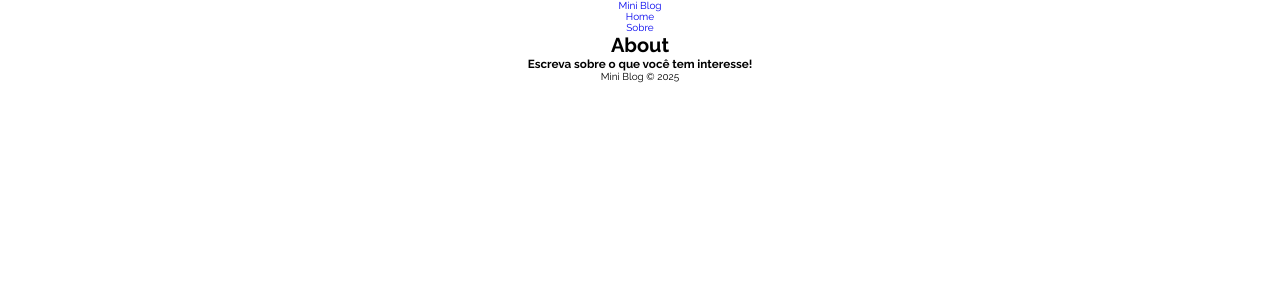
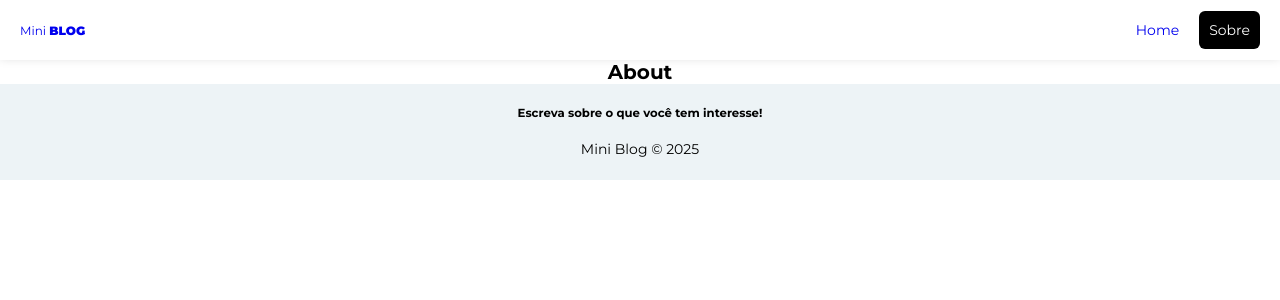
Before and after one commit to Ismaelp96/mini-blog, a React (Create React App) app: page /about in a window 1280 px wide. Shown: the top 300 px of the page. Built offline with nearby package versions, Linux system fonts and the light colour scheme.

Commit message:
styles: footer and navbar

```diff
--- a/public/index.html
+++ b/public/index.html
@@ -26,7 +26,7 @@
 		<link rel="preconnect" href="https://fonts.googleapis.com" />
 		<link rel="preconnect" href="https://fonts.gstatic.com" crossorigin />
 		<link
-			href="https://fonts.googleapis.com/css2?family=Raleway:ital,wght@0,100..900;1,100..900&display=swap"
+			href="https://fonts.googleapis.com/css2?family=Montserrat:ital,wght@0,100..900;1,100..900&family=Raleway:ital,wght@0,100..900;1,100..900&display=swap"
 			rel="stylesheet" />
 		<title>Mini blog</title>
 	</head>
--- a/src/App.js
+++ b/src/App.js
@@ -11,14 +11,14 @@
 	return (
 		<div className='App'>
 			<BrowserRouter>
+				<Navbar />
 				<div className='container'>
-					<Navbar />
 					<Routes>
 						<Route path='/' element={<Home />} />
 						<Route path='/about' element={<About />} />
 					</Routes>
-					<Footer />
 				</div>
+				<Footer />
 			</BrowserRouter>
 		</div>
 	);
--- a/src/components/footer/Footer.jsx
+++ b/src/components/footer/Footer.jsx
@@ -2,9 +2,11 @@
 
 const Footer = () => {
 	return (
-		<footer>
-			<h3>Escreva sobre o que você tem interesse!</h3>
-			<p>Mini Blog &copy; 2025</p>
+		<footer className={styles.footer}>
+			<h3 className={styles.title_footer}>
+				Escreva sobre o que você tem interesse!
+			</h3>
+			<p className={styles.p_footer}>Mini Blog &copy; 2025</p>
 		</footer>
 	);
 };
--- a/src/components/footer/Footer.module.css
+++ b/src/components/footer/Footer.module.css
@@ -0,0 +1,17 @@
+.footer {
+	height: 9.6rem;
+	display: flex;
+	flex-direction: column;
+	align-items: center;
+	justify-content: center;
+	gap: 2rem;
+	background-color: #edf3f6;
+}
+
+.titl_footer {
+	font-size: 1.6rem;
+}
+
+.p_footer {
+	font-size: 1.4rem;
+}
--- a/src/components/navbar/Navbar.jsx
+++ b/src/components/navbar/Navbar.jsx
@@ -2,17 +2,23 @@
 import styles from './Navbar.module.css';
 
 const Navbar = () => {
+	const isActive = ({ isActive }) => (isActive ? styles.active : '');
+
 	return (
-		<nav>
-			<NavLink to='/'>
+		<nav className={styles.navbar}>
+			<NavLink to='/' className={styles.brand}>
 				Mini <span>Blog</span>
 			</NavLink>
-			<ul>
+			<ul className={styles.links_list}>
 				<li>
-					<NavLink to='/'>Home</NavLink>
+					<NavLink to='/' className={isActive}>
+						Home
+					</NavLink>
 				</li>
 				<li>
-					<NavLink to='/about'>Sobre</NavLink>
+					<NavLink to='/about' className={isActive}>
+						Sobre
+					</NavLink>
 				</li>
 			</ul>
 		</nav>
--- a/src/components/navbar/Navbar.module.css
+++ b/src/components/navbar/Navbar.module.css
@@ -0,0 +1,33 @@
+.navbar {
+	display: flex;
+	align-items: center;
+	padding: 0 2rem;
+	height: 6rem;
+	justify-content: space-between;
+	box-shadow: rgba(0, 0, 0, 0.15) 0px -2px 10px 0px;
+}
+
+.brand {
+	font-size: 1.2rem;
+}
+
+.brand span {
+	font-weight: 900;
+	text-transform: uppercase;
+}
+.links_list {
+	display: flex;
+	align-items: center;
+	gap: 1rem;
+}
+
+.links_list li a {
+	font-size: 1.4rem;
+	padding: 1rem;
+	border-radius: 0.6rem;
+}
+
+.active {
+	background-color: #000;
+	color: #fff;
+}
--- a/src/index.css
+++ b/src/index.css
@@ -4,7 +4,7 @@
 	margin: 0;
 	list-style: none;
 	text-decoration: none;
-	font-family: 'Raleway', sans-serif;
+	font-family: 'Montserrat', sans-serif;
 	font-optical-sizing: auto;
 	font-style: normal;
 }
```
